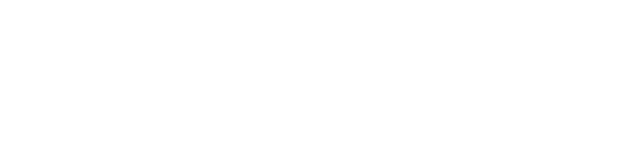
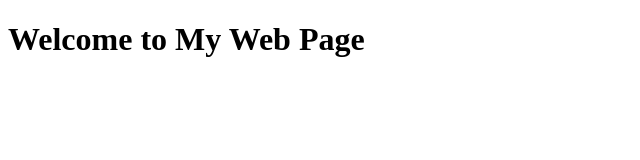
Before and after one commit to Nakkeeran-T/TODO, a plain HTML site: page index.html in a window 1280 px wide. Shown: the whole page, without its empty margins (0-640 px from the left). Drawn offline with Linux system fonts and the light colour scheme.

Commit message:
second commit

```diff
--- a/index.html
+++ b/index.html
@@ -6,6 +6,8 @@
     <title>Document</title>
 </head>
 <body>
-
+    <h1>
+        Welcome to My Web Page
+    </h1>
 </body>
 </html>
```
